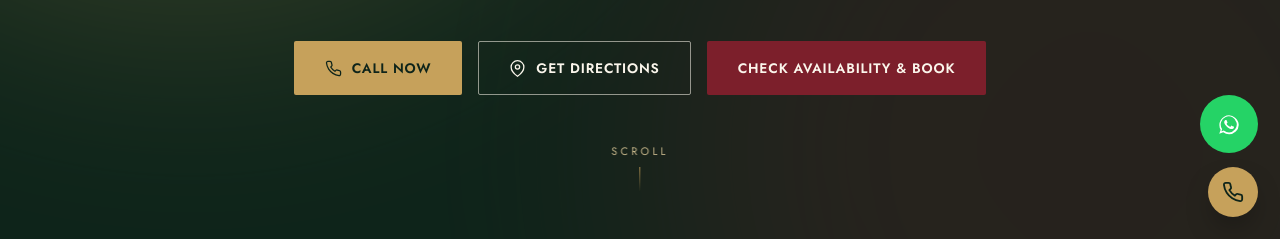
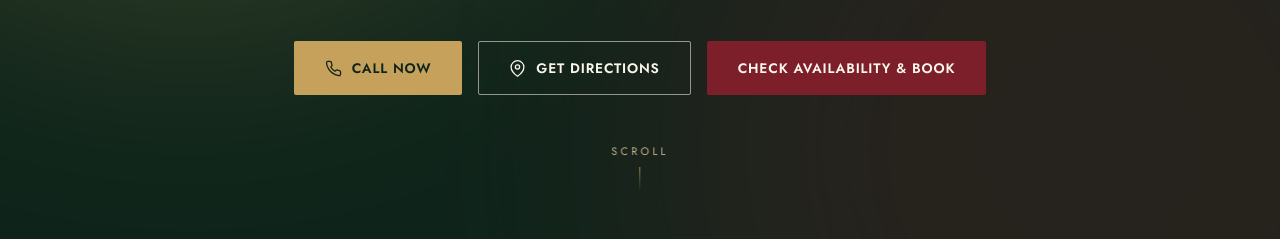
Before and after one commit to bandhanpartyplot/bandhan-party-plot, a plain HTML site: page index.html in a window 1280 px wide. Shown: the part 561-800 px from the top of the page. Drawn offline with nearby package versions, Linux system fonts and the light colour scheme.

Commit message:
Update index.html

```diff
--- a/index.html
+++ b/index.html
@@ -411,14 +411,7 @@
 </footer>
 
 <!-- ============ FLOATING BUTTONS ============ -->
-<div class="float-stack">
-  <a href="https://wa.me/917016669124?text=Hi%2C%20I%27d%20like%20to%20enquire%20about%20booking%20Bandhan%20Party%20Plot." target="_blank" rel="noopener" class="fab wa" aria-label="WhatsApp">
-    <svg viewBox="0 0 24 24" fill="currentColor"><path d="M17.6 6.32A8.86 8.86 0 0 0 12.05 4a8.94 8.94 0 0 0-7.74 13.4L3 21l3.7-1.28a8.9 8.9 0 0 0 5.34 1.8A8.94 8.94 0 0 0 21 12.9a8.86 8.86 0 0 0-3.4-6.58zm-5.55 13.5a7.4 7.4 0 0 1-4.53-1.55l-.32-.24-2.19.76.72-2.13-.26-.33A7.42 7.42 0 1 1 12.05 19.8zm4.07-5.55c-.22-.11-1.31-.65-1.51-.72s-.35-.11-.5.11-.58.72-.71.87-.26.17-.48.06a6.1 6.1 0 0 1-1.79-1.1 6.7 6.7 0 0 1-1.24-1.54c-.13-.22 0-.34.1-.45s.22-.26.33-.39a1.5 1.5 0 0 0 .22-.37.4.4 0 0 0 0-.39c-.06-.11-.5-1.2-.68-1.65s-.36-.37-.5-.38h-.43a.82.82 0 0 0-.6.28 2.5 2.5 0 0 0-.78 1.86 4.35 4.35 0 0 0 .91 2.3 9.94 9.94 0 0 0 3.8 3.36c.53.23.94.36 1.26.47a3 3 0 0 0 1.39.09 2.28 2.28 0 0 0 1.5-1.06 1.87 1.87 0 0 0 .13-1.06c-.06-.09-.2-.15-.42-.26z"/></svg>
-  </a>
-  <a href="tel:+917016669124" class="fab call" aria-label="Call Now">
-    <svg viewBox="0 0 24 24" fill="none" stroke="currentColor" stroke-width="2"><path d="M22 16.92v3a2 2 0 0 1-2.18 2 19.79 19.79 0 0 1-8.63-3.07 19.5 19.5 0 0 1-6-6 19.79 19.79 0 0 1-3.07-8.67A2 2 0 0 1 4.11 2h3a2 2 0 0 1 2 1.72c.127.96.361 1.903.7 2.81a2 2 0 0 1-.45 2.11L8.09 9.91a16 16 0 0 0 6 6l1.27-1.27a2 2 0 0 1 2.11-.45c.907.339 1.85.573 2.81.7A2 2 0 0 1 22 16.92z"/></svg>
-  </a>
-</div>
+
 
 <div class="mobile-bar">
   <a href="tel:+917016669124" class="call">
```
